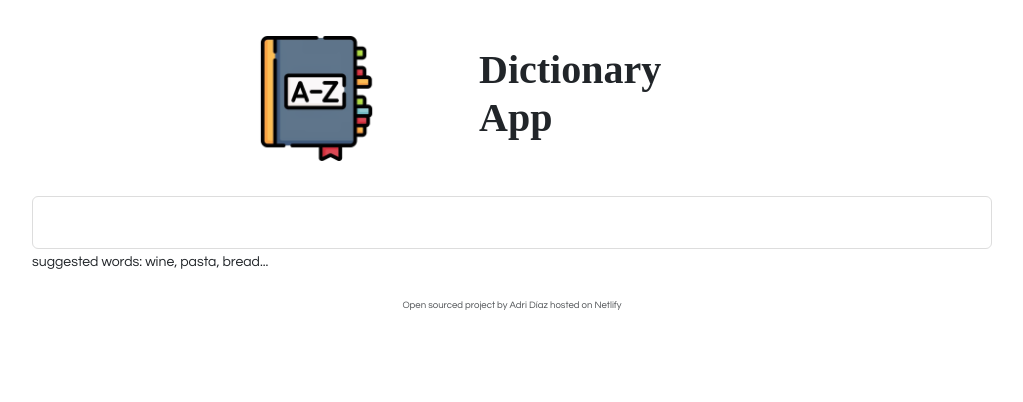
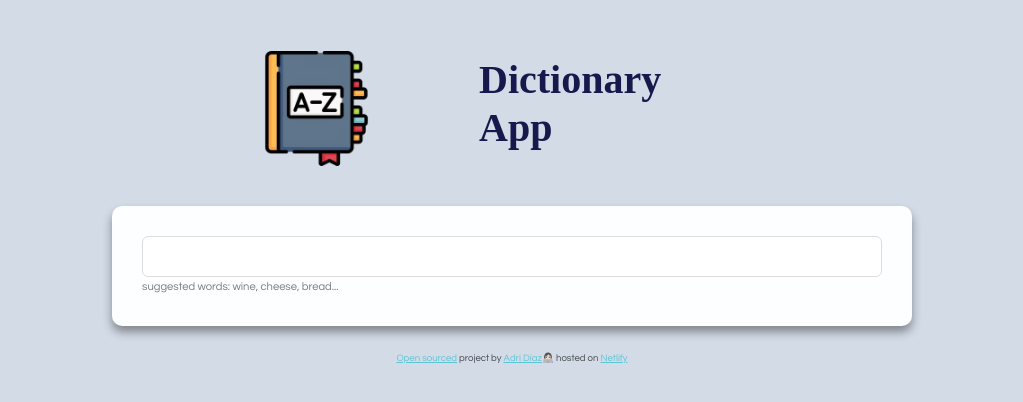
Before and after one commit to adriana-codes/dictionary-project, a React (Create React App) app: page / in a window 1280 px wide. Shown: the top 402 px of the page, without its empty margins (128-1151 px from the left). Built offline with nearby package versions, Linux system fonts and the light colour scheme; a web font is replaced by a local one.

Commit message:
+App Styling

```diff
--- a/src/App.css
+++ b/src/App.css
@@ -1,8 +1,14 @@
+body {
+  background-color: #d3dbe7 !important;
+}
+
 .App {
   font-family: Questrial;
+  margin: 40px;
 }
 .App h1 {
   font-family: Gasoek One;
+  color: #17184b;
 }
 
 .App-header {
@@ -10,13 +16,14 @@
 }
 
 .App-header .Dictionary-logo {
-  max-width: 125px;
   display: block;
+  max-width: 115px;
   margin: 0 auto;
 }
 
 .App h1 {
   font-weight: 800;
+  justify-content: start;
 }
 
 .App-footer {
@@ -24,3 +31,7 @@
   opacity: 0.8;
   margin: 25px 0;
 }
+
+.App a {
+  color: #41bfd0;
+}
--- a/src/App.js
+++ b/src/App.js
@@ -28,7 +28,8 @@ function App() {
         <Dictionary />
       </main>
       <footer className="App-footer text-center">
-        Open sourced project by Adri Díaz hosted on Netlify
+        <a href="/">Open sourced</a> project by <a href="/">Adri Díaz</a>👩🏻‍💻
+        hosted on <a href="/">Netlify</a>
       </footer>
     </div>
   );
--- a/src/Dictionary.css
+++ b/src/Dictionary.css
@@ -1,16 +1,29 @@
 .Dictionary {
-  max-width: 960px;
+  max-width: 800px;
   margin: 0 auto;
-  background-color: white;
+  border-radius: 6px;
+}
+
+.Dictionary section {
+  background-color: #fdfeff;
+  padding: 30px;
+  border-radius: 10px;
+  margin: 20px 0;
+  box-shadow: 0px 6px 10px rgba(0, 0, 0, 0.39);
 }
 
 .Dictionary .search-input {
   display: block;
-  color: #666666;
+  color: /*#666666 */ #273287;
   font-size: 18px;
-  line-height: 21px;
-  padding: 15px;
+  line-height: 15px;
+  padding: 10px;
   border: 1px solid #ddd;
   border-radius: 6px;
   width: 100%;
 }
+
+.Dictionary .hint {
+  font-size: 0.8em;
+  opacity: 0.6;
+}
--- a/src/Dictionary.js
+++ b/src/Dictionary.js
@@ -8,7 +8,6 @@ function Dictionary() {
   let [results, setResults] = useState(null);
 
   function handleResponse(response) {
-    console.log(response.data);
     setResults(response.data);
   }
 
@@ -26,6 +25,7 @@ function Dictionary() {
 
   return (
     <div className="Dictionary">
+      <section>
         <form onSubmit={search}>
           <input
             type="search"
@@ -34,7 +34,10 @@ function Dictionary() {
             onChange={handleChange}
           />
         </form>
-      <small>suggested words: wine, pasta, bread...</small>
+        <div className="hint">
+          <small>suggested words: wine, cheese, bread...</small>
+        </div>
+      </section>
       <Results results={results} />
     </div>
   );
--- /dev/null
+++ b/src/Meaning.css
@@ -0,0 +1,4 @@
+.Meaning h4 {
+  font-size: 1.3em;
+  color: #f65282;
+}
--- a/src/Meaning.js
+++ b/src/Meaning.js
@@ -1,10 +1,12 @@
 import React from "react";
 import Synonyms from "./Synonyms";
+import "./Meaning.css";
 
 function Meaning(props) {
   if (props.meaning) {
     return (
       <div className="Meaning">
+        <section>
           <h4>{props.meaning.partOfSpeech}</h4>
           <p>
             {props.meaning.definition}
@@ -13,6 +15,7 @@ function Meaning(props) {
             <em>{props.meaning.example}</em>
           </p>
           <Synonyms synonyms={props.meaning.synonyms} />
+        </section>
       </div>
     );
   } else {
--- /dev/null
+++ b/src/Results.css
@@ -0,0 +1,10 @@
+.Results h3 {
+  font-size: 1.7em;
+  font-weight: 900;
+  color: #f65282;
+  line-height: 1.5;
+}
+
+.Results h4 {
+  font-size: 1.1em;
+}
--- a/src/Results.js
+++ b/src/Results.js
@@ -1,13 +1,17 @@
 import React from "react";
 import Meaning from "./Meaning";
+import "./Results.css";
 
 function Results(props) {
   console.log(props.meanings);
   if (props.results) {
     return (
       <div className="Results">
-        <h3>{props.results.word}</h3>
-        <h4>{props.results.phonetic}</h4>
+        <section>
+          <h3>{props.results.word}</h3>
+          <h4>/{props.results.phonetic}/</h4>
+        </section>
+
         {props.results.meanings.map(function (meaning, index) {
           return (
             <div key={index}>
--- /dev/null
+++ b/src/Synonyms.css
@@ -0,0 +1,7 @@
+.Synonyms span {
+  line-height: 1;
+  padding: 7px;
+  border: 1px solid #d6b4fc;
+  border-radius: 15px;
+  margin-right: 5px;
+}
--- a/src/Synonyms.js
+++ b/src/Synonyms.js
@@ -1,11 +1,14 @@
+import "./Synonyms.css";
+
 export default function Synonyms(props) {
   if (props.synonyms) {
     return (
-      <ul className="Synonyms">
+      <div className="Synonyms">
+        <p>Synonyms:</p>
         {props.synonyms.map(function (synonym, index) {
-          return <li key={index}>{synonym}</li>;
+          return <span key={index}>{synonym}</span>;
         })}
-      </ul>
+      </div>
     );
   } else {
     return null;
--- a/src/index.css
+++ /dev/null
@@ -1,5 +0,0 @@
-body {
-  margin: 0;
-
-  background-color: hsla(185, 61%, 45%, 0.617);
-}
```
Also changed, not shown: src/index.js (+5 -6 lines). Lines whose indentation alone changed are shown as unchanged.
